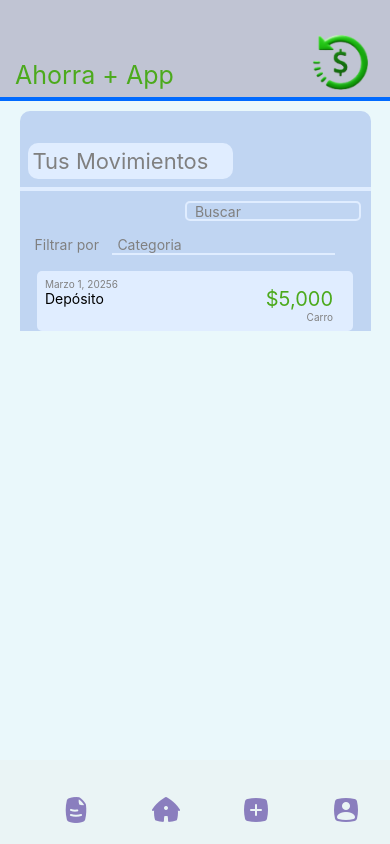
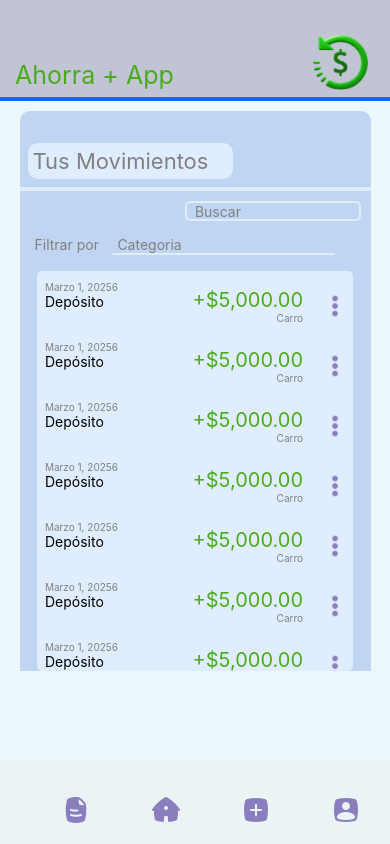
Before and after one commit to CaralbMen/AhorraApp_Interfaces, a React Native app in the folder AhorraApp/: screen / in a window 390 px wide. Both pictures are taken after a click on the button "INICIAR SESION". Built offline with nearby package versions, Linux system fonts and the light colour scheme.

Commit message:
Pantalla Transacxciones casi lista. Falta solo la grafica

```diff
--- a/AhorraApp/App.js
+++ b/AhorraApp/App.js
@@ -3,9 +3,11 @@ import { StyleSheet, Text, View, Button } from 'react-native';
 import React, {useSate} from 'react'
 import Transacciones from './screens/Transacciones';
 import Login from './screens/Login';
+import Egresoss from './screens/EgresosScreen';
 
 export default function App() {
   return <Login/>
+  // return <Egresoss></Egresoss>
 }
 const styles = StyleSheet.create({
   container: {
--- a/AhorraApp/screens/Transacciones.js
+++ b/AhorraApp/screens/Transacciones.js
@@ -46,14 +46,191 @@ export default function Transacciones(){
                             </View>
                             <View style={styles.cantidadesMovimiento}>
                                 <Text style={styles.cantidadGasto}>
-                                    $5,000
+                                    +$5,000.00
                                 </Text>
                                 <Text style={[styles.texto, styles.categoriaGasto]}>
                                     Carro
                                 </Text>
                             </View>
+                            <ImageBackground
+                                source={require('../assets/iconoTresPuntos.png')}
+                                style={styles.tresPuntos}
+                                resizeMode='contain'
+                            />
+                        </View>
+                        <View style={styles.movimiento}>
+                            <View style={styles.descripcionMovimiento}>
+                                <Text style={[styles.fecha, styles.texto]}>Marzo 1, 20256</Text>
+                                <Text>Depósito</Text>
+                            </View>
+                            <View style={styles.cantidadesMovimiento}>
+                                <Text style={styles.cantidadGasto}>
+                                    +$5,000.00
+                                </Text>
+                                <Text style={[styles.texto, styles.categoriaGasto]}>
+                                    Carro
+                                </Text>
+                            </View>
+                            <ImageBackground
+                                source={require('../assets/iconoTresPuntos.png')}
+                                style={styles.tresPuntos}
+                                resizeMode='contain'
+                            />
+                        </View>
+                        <View style={styles.movimiento}>
+                            <View style={styles.descripcionMovimiento}>
+                                <Text style={[styles.fecha, styles.texto]}>Marzo 1, 20256</Text>
+                                <Text>Depósito</Text>
+                            </View>
+                            <View style={styles.cantidadesMovimiento}>
+                                <Text style={styles.cantidadGasto}>
+                                    +$5,000.00
+                                </Text>
+                                <Text style={[styles.texto, styles.categoriaGasto]}>
+                                    Carro
+                                </Text>
+                            </View>
+                            <ImageBackground
+                                source={require('../assets/iconoTresPuntos.png')}
+                                style={styles.tresPuntos}
+                                resizeMode='contain'
+                            />
+                        </View>
+                        <View style={styles.movimiento}>
+                            <View style={styles.descripcionMovimiento}>
+                                <Text style={[styles.fecha, styles.texto]}>Marzo 1, 20256</Text>
+                                <Text>Depósito</Text>
+                            </View>
+                            <View style={styles.cantidadesMovimiento}>
+                                <Text style={styles.cantidadGasto}>
+                                    +$5,000.00
+                                </Text>
+                                <Text style={[styles.texto, styles.categoriaGasto]}>
+                                    Carro
+                                </Text>
+                            </View>
+                            <ImageBackground
+                                source={require('../assets/iconoTresPuntos.png')}
+                                style={styles.tresPuntos}
+                                resizeMode='contain'
+                            />
+                        </View>
+                        <View style={styles.movimiento}>
+                            <View style={styles.descripcionMovimiento}>
+                                <Text style={[styles.fecha, styles.texto]}>Marzo 1, 20256</Text>
+                                <Text>Depósito</Text>
+                            </View>
+                            <View style={styles.cantidadesMovimiento}>
+                                <Text style={styles.cantidadGasto}>
+                                    +$5,000.00
+                                </Text>
+                                <Text style={[styles.texto, styles.categoriaGasto]}>
+                                    Carro
+                                </Text>
+                            </View>
+                            <ImageBackground
+                                source={require('../assets/iconoTresPuntos.png')}
+                                style={styles.tresPuntos}
+                                resizeMode='contain'
+                            />
+                        </View>
+                        <View style={styles.movimiento}>
+                            <View style={styles.descripcionMovimiento}>
+                                <Text style={[styles.fecha, styles.texto]}>Marzo 1, 20256</Text>
+                                <Text>Depósito</Text>
+                            </View>
+                            <View style={styles.cantidadesMovimiento}>
+                                <Text style={styles.cantidadGasto}>
+                                    +$5,000.00
+                                </Text>
+                                <Text style={[styles.texto, styles.categoriaGasto]}>
+                                    Carro
+                                </Text>
+                            </View>
+                            <ImageBackground
+                                source={require('../assets/iconoTresPuntos.png')}
+                                style={styles.tresPuntos}
+                                resizeMode='contain'
+                            />
+                        </View>
+                         <View style={styles.movimiento}>
+                            <View style={styles.descripcionMovimiento}>
+                                <Text style={[styles.fecha, styles.texto]}>Marzo 1, 20256</Text>
+                                <Text>Depósito</Text>
+                            </View>
+                            <View style={styles.cantidadesMovimiento}>
+                                <Text style={styles.cantidadGasto}>
+                                    +$5,000.00
+                                </Text>
+                                <Text style={[styles.texto, styles.categoriaGasto]}>
+                                    Carro
+                                </Text>
+                            </View>
+                            <ImageBackground
+                                source={require('../assets/iconoTresPuntos.png')}
+                                style={styles.tresPuntos}
+                                resizeMode='contain'
+                            />
+                        </View>
+                         <View style={styles.movimiento}>
+                            <View style={styles.descripcionMovimiento}>
+                                <Text style={[styles.fecha, styles.texto]}>Marzo 1, 20256</Text>
+                                <Text>Depósito</Text>
+                            </View>
+                            <View style={styles.cantidadesMovimiento}>
+                                <Text style={styles.cantidadGasto}>
+                                    +$5,000.00
+                                </Text>
+                                <Text style={[styles.texto, styles.categoriaGasto]}>
+                                    Carro
+                                </Text>
+                            </View>
+                            <ImageBackground
+                                source={require('../assets/iconoTresPuntos.png')}
+                                style={styles.tresPuntos}
+                                resizeMode='contain'
+                            />
+                        </View>
+                         <View style={styles.movimiento}>
+                            <View style={styles.descripcionMovimiento}>
+                                <Text style={[styles.fecha, styles.texto]}>Marzo 1, 20256</Text>
+                                <Text>Depósito</Text>
+                            </View>
+                            <View style={styles.cantidadesMovimiento}>
+                                <Text style={styles.cantidadGasto}>
+                                    +$5,000.00
+                                </Text>
+                                <Text style={[styles.texto, styles.categoriaGasto]}>
+                                    Carro
+                                </Text>
+                            </View>
+                            <ImageBackground
+                                source={require('../assets/iconoTresPuntos.png')}
+                                style={styles.tresPuntos}
+                                resizeMode='contain'
+                            />
+                        </View>
+                         <View style={styles.movimiento}>
+                            <View style={styles.descripcionMovimiento}>
+                                <Text style={[styles.fecha, styles.texto]}>Marzo 1, 20256</Text>
+                                <Text>Depósito</Text>
+                            </View>
+                            <View style={styles.cantidadesMovimiento}>
+                                <Text style={styles.cantidadGasto}>
+                                    +$5,000.00
+                                </Text>
+                                <Text style={[styles.texto, styles.categoriaGasto]}>
+                                    Carro
+                                </Text>
+                            </View>
+                            <ImageBackground
+                                source={require('../assets/iconoTresPuntos.png')}
+                                style={styles.tresPuntos}
+                                resizeMode='contain'
+                            />
                         </View>
                     </ScrollView>
+
 
 
 
@@ -121,6 +298,7 @@ const styles= StyleSheet.create({
     },
     movimientos:{
         width: '90%',
+        height: 400,
         borderRadius: 5,
         borderColor: 'black',
         // borderWidth: 2,
@@ -132,7 +310,7 @@ const styles= StyleSheet.create({
         width: '95%',
         height: 60,
         alignSelf: 'center',
-        paddingTop: 7,
+        paddingTop: 10,
         flexDirection: 'row',
 
     },
@@ -143,7 +321,8 @@ const styles= StyleSheet.create({
         width: '50%',
     },
     cantidadesMovimiento:{
-        width: '50%',
+        // backgroundColor: 'red',
+        width: '40%',
         alignItems: 'end',
         justifyContent: 'center',
         paddingRight: 12,
@@ -155,5 +334,10 @@ const styles= StyleSheet.create({
     categoriaGasto:{
         fontSize: 10,
     },
+    tresPuntos:{
+        width: 40,
+        height: 30,
+        alignSelf: 'center',
 
+    },
 });
```
Also changed, not shown: AhorraApp/assets/iconoTresPuntos.png (added).
